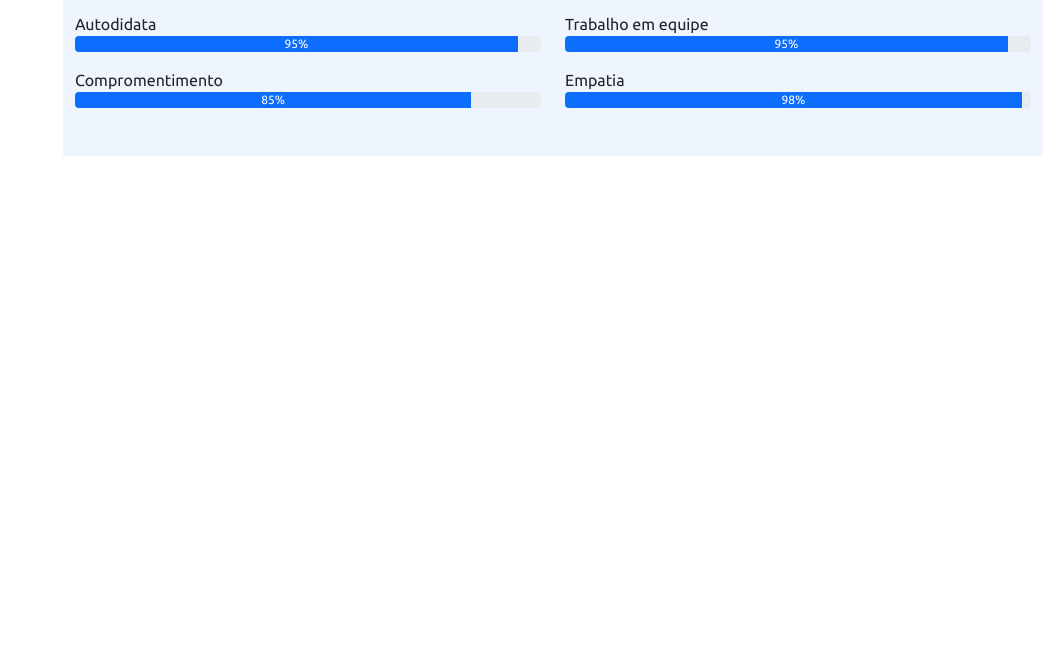
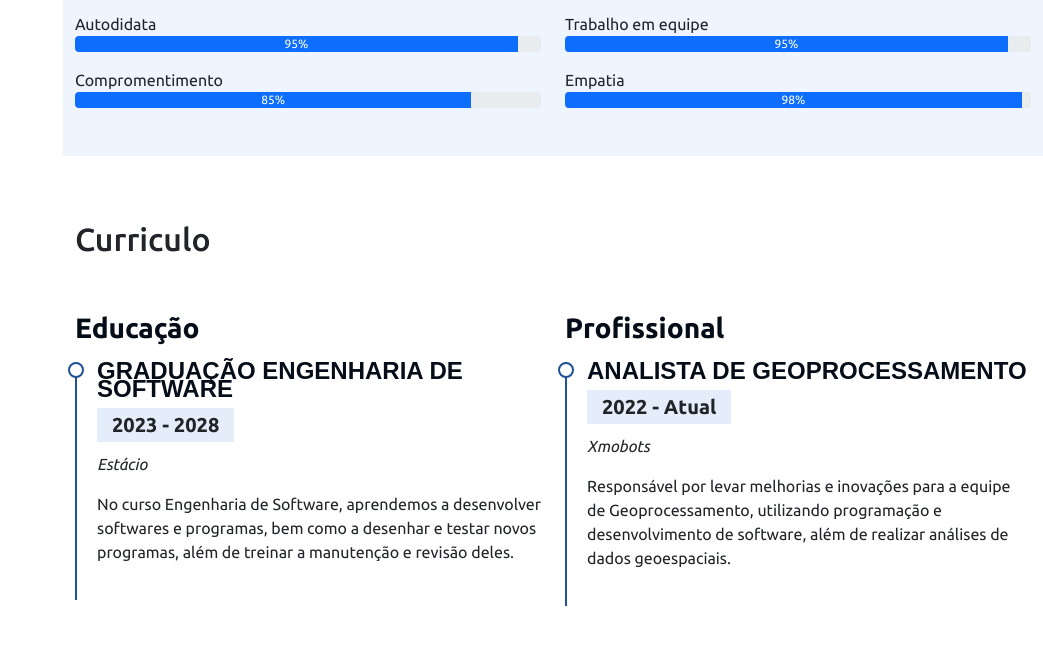
Before and after one commit to DevTheo25/Portfolio, a Flask app: page / in a window 1280 px wide. Shown: the part 2246-2900 px from the top of the page, without its empty margins (237-1280 px from the left). Before the commit the page ends 2402 px from the top, so only its background shows below. Run offline with Flask 3, Linux system fonts and the light colour scheme; some libraries are stand-ins or nearby versions.

Commit message:
curriculo

```diff
--- a/static/style.css
+++ b/static/style.css
@@ -198,3 +198,47 @@ i.menu-mobile {
 .section-bg{
     background-color: #eff5ff;
 }
+
+.cv .cv-title{
+    font-weight: 700;
+    margin-top: 20px;
+    margin-bottom: 20px;
+    color: #050d18;
+
+}
+
+.cv .cv-item {
+    padding: 0 0 20px 20px;
+    margin-top: -2px;
+    border-left: 2px solid #1f5297;
+    position: relative;
+}
+
+.cv .cv-item h4 {
+    line-height: 18px;
+    font-weight: 600;
+    text-transform: uppercase;
+    font-family: "Poppins", sans-serif;
+    color: #050d18;
+    margin-bottom: 10px;
+}
+
+.cv .cv-item h5{
+    background: #e4edf9;
+    padding: 5px 15px;
+    display: inline-block;
+    font-weight: 600;
+    margin-bottom: 10px;
+}
+
+.cv .cv-item::before {
+    content: "";
+    position: absolute;
+    top: 0;
+    left: -9px;
+    width: 16px;
+    height: 16px;
+    border: 2px solid #1f5297;
+    background: #fff;
+    border-radius: 50%;
+}
--- a/templates/index.html
+++ b/templates/index.html
@@ -53,13 +53,13 @@
                   <a class="nav-link" href="#habilidades"><i class="bi bi-list-check"></i> Habilidades</a>
                 </li>
                 <li class="nav-item">
-                    <a class="nav-link" href="#"><i class="bi bi-file-earmark"></i> Currículo</a>
+                    <a class="nav-link" href="#curriculo"><i class="bi bi-file-earmark"></i> Currículo</a>
                 </li>
                 <li class="nav-item">
-                    <a class="nav-link" href="#"><i class="bi bi-collection"></i> Portfólio</a>
+                    <a class="nav-link" href="#portfolio"><i class="bi bi-collection"></i> Portfólio</a>
                 </li>
                 <li class="nav-item">
-                        <a class="nav-link" href="#"><i class="bi bi-envelope"></i> Contato</a>
+                        <a class="nav-link" href="#contato"><i class="bi bi-envelope"></i> Contato</a>
                 </li>
 
               </ul>
@@ -274,6 +274,44 @@
 
         </section>
 
+        <section class="mt-5 cv" id="curriculo">
+
+            <div class="container pb-5">
+                <h2 class="pt-3 pb-4">Curriculo</h2>
+
+                <div class="row">
+                    <div class="col-md-6">
+                        <h3 class="cv-title">Educação</h3>
+                        <div class="cv-item">
+                            <h4>Graduação Engenharia de Software</h4>
+                            <h5>2023 - 2028</h5>
+                            <p><em>Estácio</em></p>
+                            <p>No curso Engenharia de Software, aprendemos a desenvolver softwares e programas, bem como a desenhar e testar novos programas, além de treinar a manutenção e revisão deles.</p>
+
+                        </div>
+
+                    </div>
+
+
+                    <div class="col-md-6">
+                        <h3 class="cv-title">Profissional</h3>
+                        <div class="cv-item">
+                            <h4>Analista de Geoprocessamento</h4>
+                            <h5>2022 - Atual</h5>
+                            <p><em>Xmobots</em></p>
+                            <p>Responsável por levar melhorias e inovações para a equipe de Geoprocessamento, utilizando programação e desenvolvimento de software, além de realizar análises de dados geoespaciais.</p>
+                        </div>
+                    </div>
+
+                </div>
+
+
+            </div>
+
+        </section>
+
+
+
 
     </main>
 
```
Also changed, not shown: static/script.js (line endings or trailing spaces).
